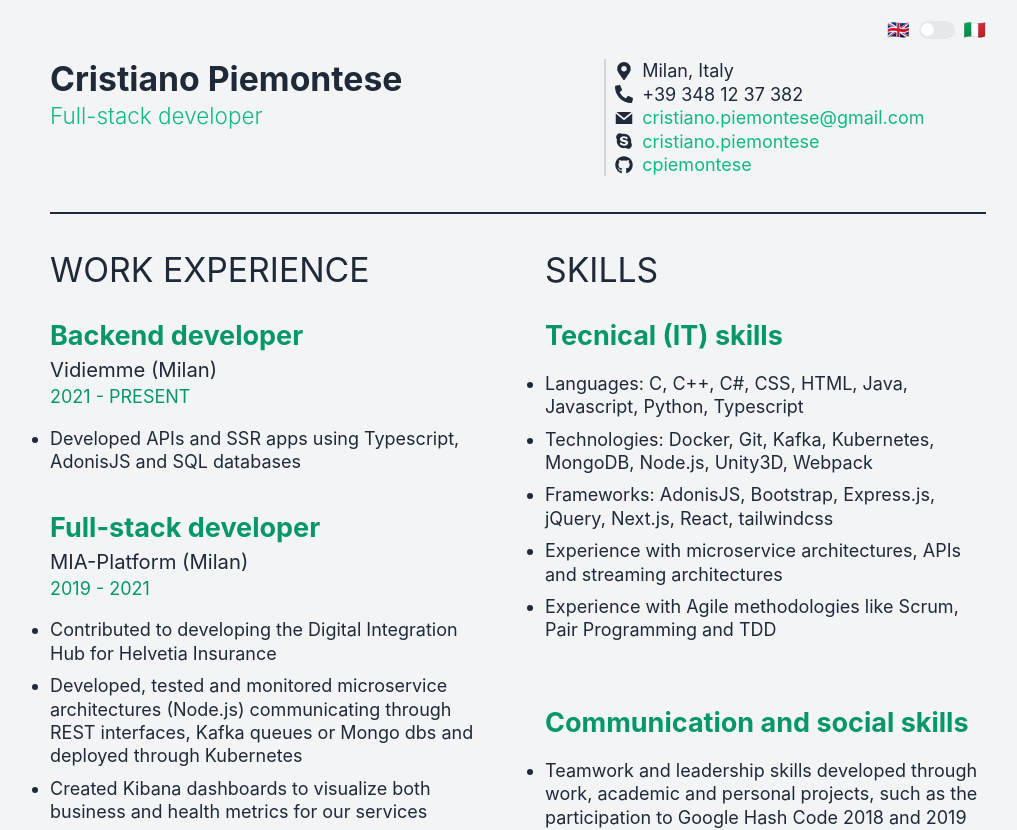
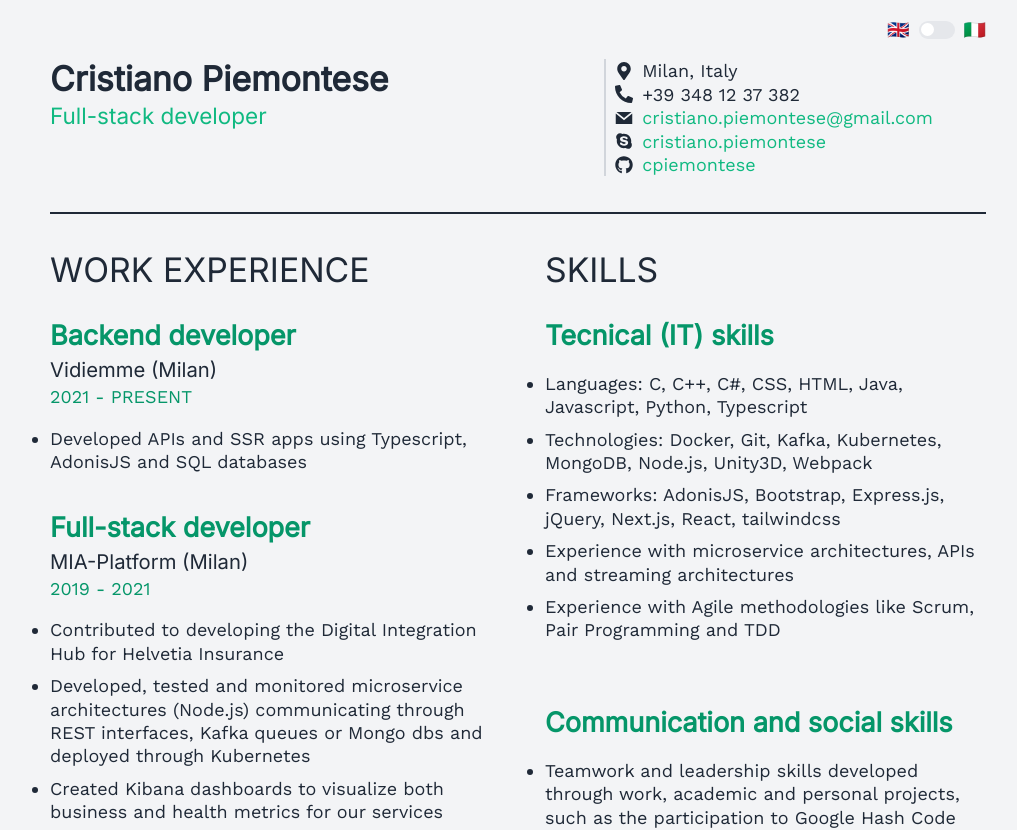
Before and after one commit to cpiemontese/cpiemontese.github.io, a Next.js app: page / in a window 1280 px wide. Shown: the top 830 px of the page, without its empty margins (122-1139 px from the left). Built offline with nearby package versions, Linux system fonts and the light colour scheme.

Commit message:
✨ feat: add custom fonts

```diff
--- a/components/layout.js
+++ b/components/layout.js
@@ -27,6 +27,8 @@
           )}.png?theme=light&md=0&fontSize=75px&images=https%3A%2F%2Fassets.vercel.com%2Fimage%2Fupload%2Ffront%2Fassets%2Fdesign%2Fnextjs-black-logo.svg`}
         />
         <meta name="og:title" content="Cristiano Piemontese's portfolio" />
+        <link rel="preconnect" href="https://fonts.gstatic.com" />
+        <link href="https://fonts.googleapis.com/css2?family=Inter&family=Work+Sans&display=swap" rel="stylesheet" />
       </Head>
       <header className="flex justify-end items-center mb-4">
         <Toggle toggled={toggled} setToggled={setToggled} />
--- a/styles/global.css
+++ b/styles/global.css
@@ -2,8 +2,7 @@
 body {
   padding: 0;
   margin: 0;
-  font-family: -apple-system, BlinkMacSystemFont, Segoe UI, Roboto, Oxygen, Ubuntu, Cantarell, Fira Sans, Droid Sans,
-    Helvetica Neue, sans-serif;
+  font-family: 'Work Sans', sans-serif;
   line-height: 1.3;
   font-size: 18px;
 }
@@ -25,3 +24,12 @@
   max-width: 100%;
   display: block;
 }
+
+h1,
+h2,
+h3,
+h4,
+h5,
+h6 {
+  font-family: 'Inter', sans-serif;
+}
```
